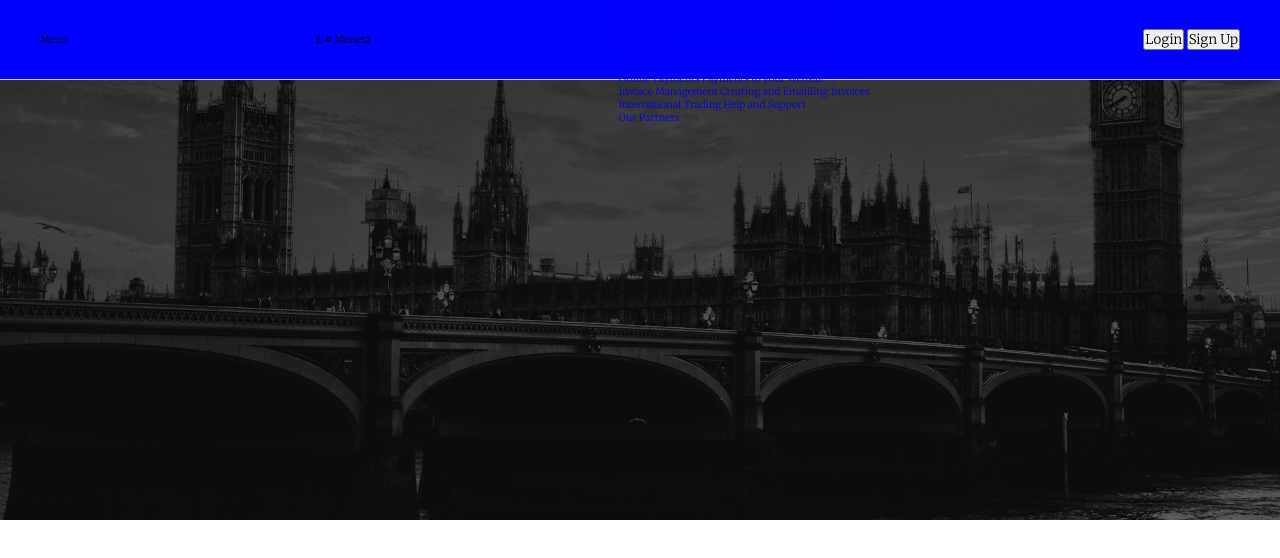
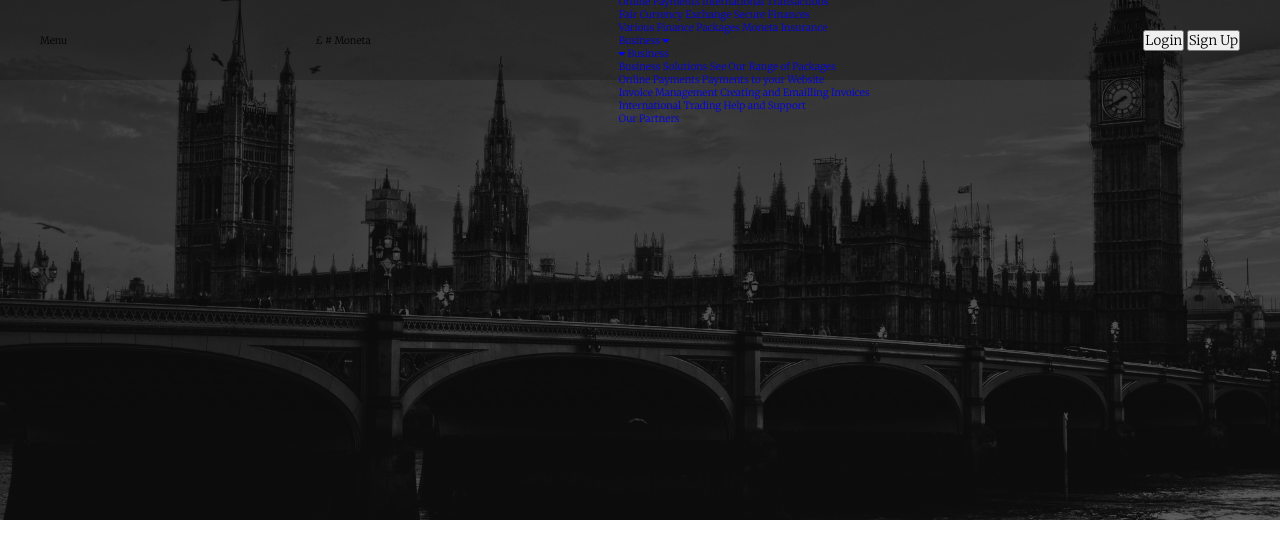
Before and after one commit to Nimira43/Moneta, a plain HTML site: page index.html in a window 1280 px wide. Drawn offline with Linux system fonts and the light colour scheme; a web font is replaced by a local one.

Commit message:
Updated navbar wrapper

```diff
--- a/styles.css
+++ b/styles.css
@@ -44,8 +44,7 @@ html {
 .navbar-wrapper {
   width: 100%;
   height: 8rem;
-  background-color: blue;
-  border-bottom: 0.1rem solid var(--grey-light);
+  background: rgba(0, 0, 0, 0.2);
   display: flex;
   justify-content: center;
 }
```
